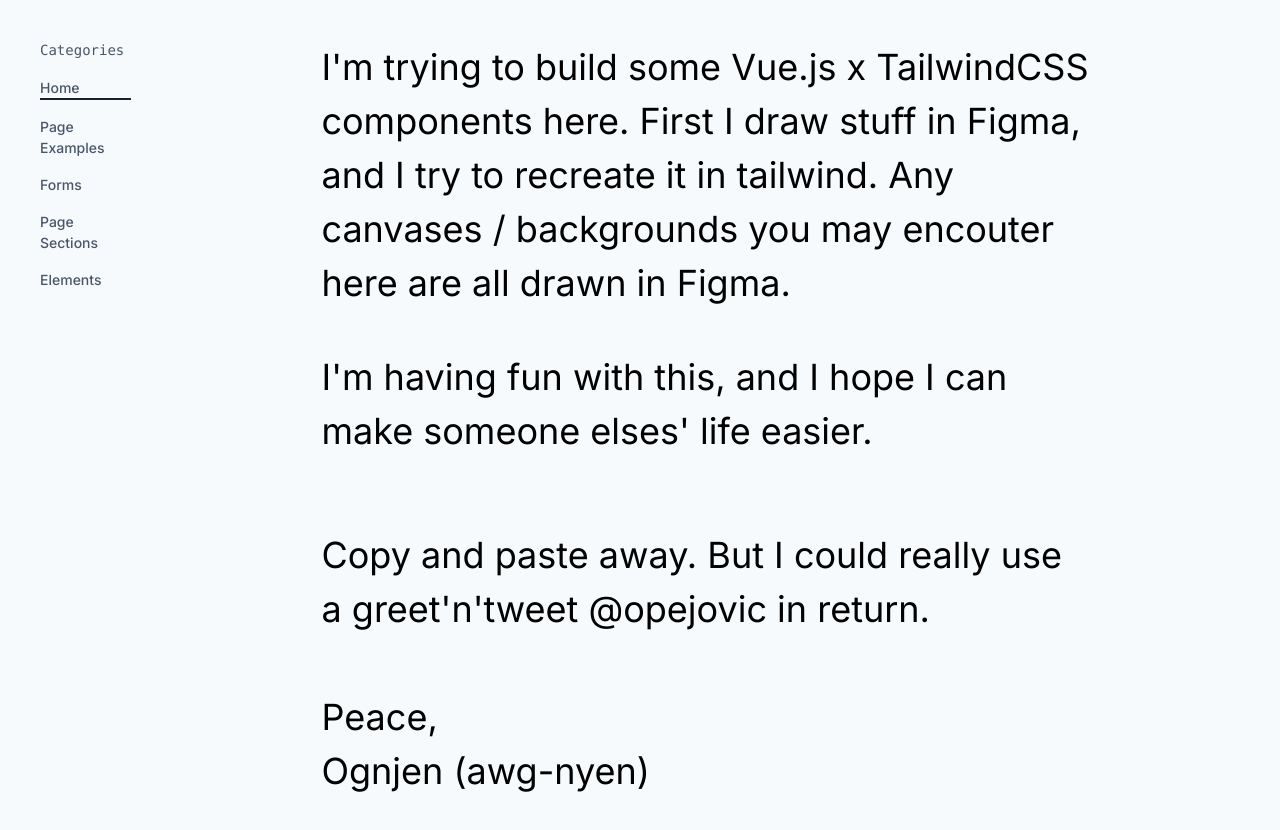
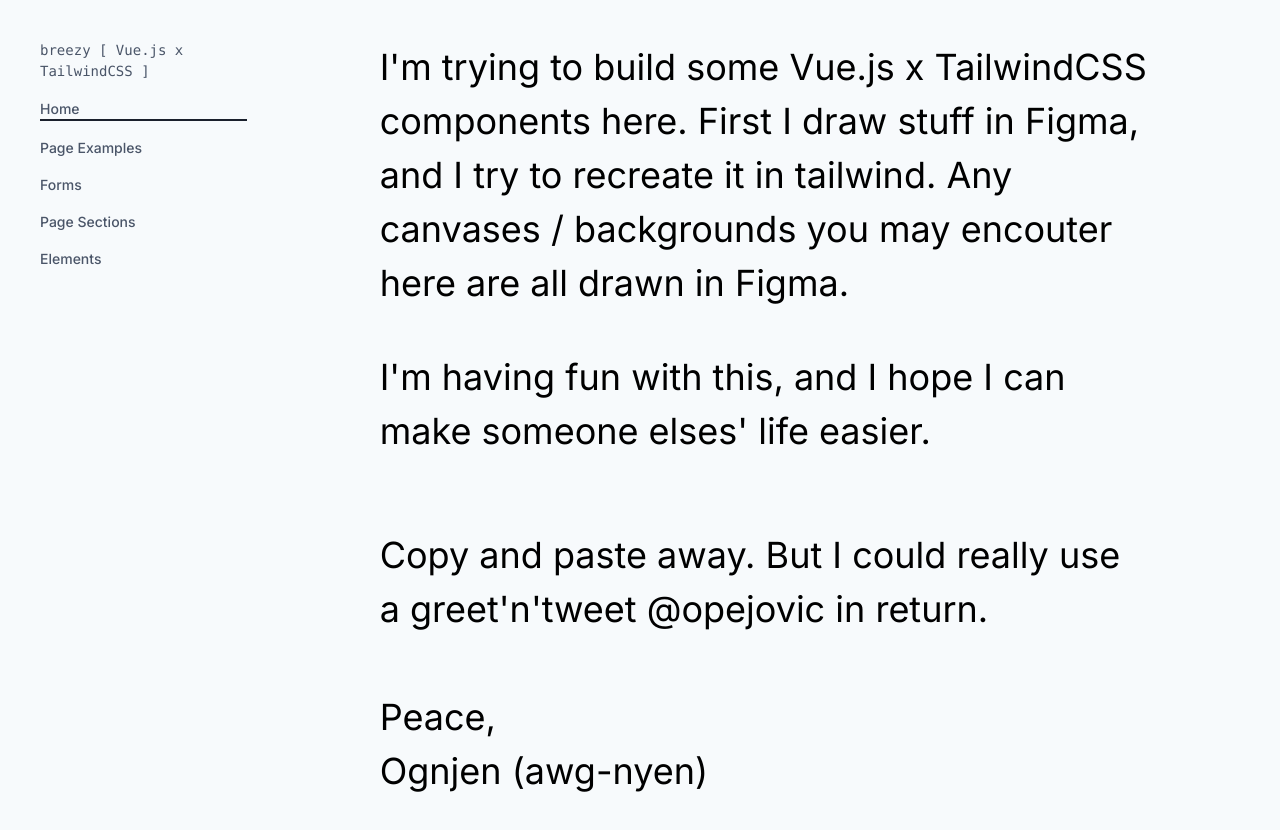
Before and after one commit to opejovic/breezy, a Vue app: page / in a window 1280 px wide. Shown: the top 830 px of the page. Built offline with nearby package versions, Linux system fonts and the light colour scheme.

Commit message:
update top nav branding

```diff
--- a/src/App.vue
+++ b/src/App.vue
@@ -5,7 +5,7 @@
         <div
           class="flex flex-col pr-10 space-y-4 font-medium text-sm text-gray-700"
         >
-          <h1 class="font-mono">Categories</h1>
+          <h1 class="font-mono">breezy [ Vue.js x TailwindCSS ]</h1>
           <router-link to="/">Home</router-link>
           <router-link to="/page-examples">Page Examples</router-link>
           <router-link to="/forms">Forms</router-link>
```
